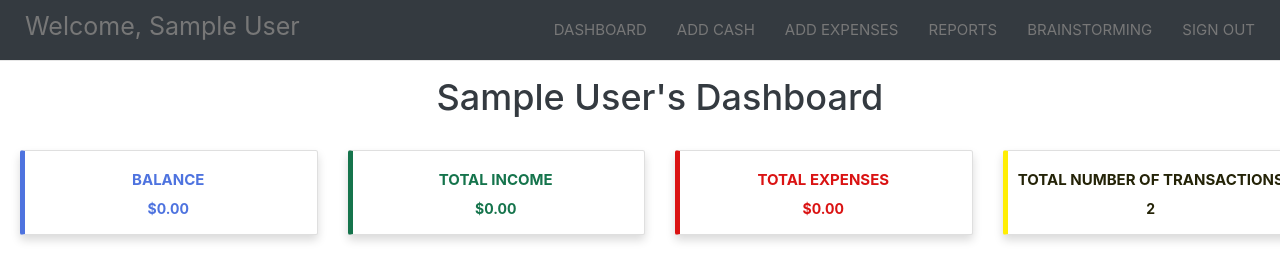
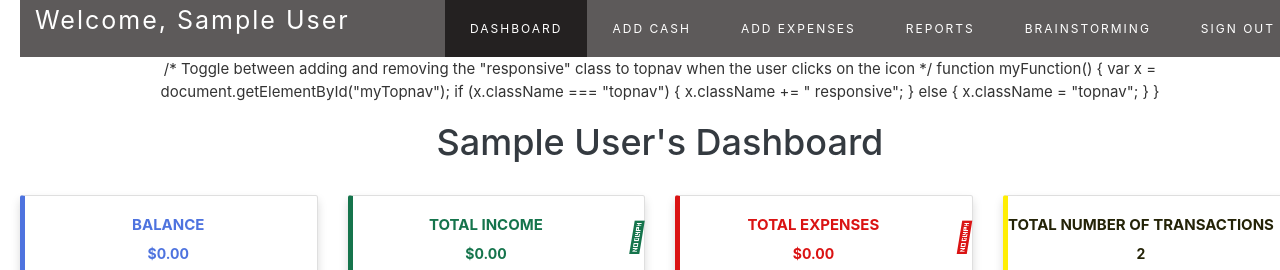
Before and after one commit to dawood96/budgetbookkeeping, a PHP site: page /dashboard.php in a window 1280 px wide. Shown: the top 270 px of the page. Run offline with PHP 8.4, Linux system fonts and the light colour scheme; the visitor is signed in with stand-in values (Sample User, id 1); tables that the repository leaves empty or names only in its code hold one stand-in row (values such as "Sample post"); some libraries are stand-ins or nearby versions.

Commit message:
Update dashboard.php

```diff
--- a/dashboard.php
+++ b/dashboard.php
@@ -30,39 +30,41 @@ include 'controllers/dashController.php';
 
     <script type="text/javascript" src="https://www.gstatic.com/charts/loader.js"></script>
     <script type="text/javascript" src="js/chart.js"></script>
+    /* Toggle between adding and removing the "responsive" class to topnav when the user clicks on the icon */
+function myFunction() {
+  var x = document.getElementById("myTopnav");
+  if (x.className === "topnav") {
+    x.className += " responsive";
+  } else {
+    x.className = "topnav";
+  }
+}
+    </script>
+
+<link rel="stylesheet" href="https://cdnjs.cloudflare.com/ajax/libs/font-awesome/4.7.0/css/font-awesome.min.css">
 
 </head>
 
 <body id="myPage">
-    <nav class="navbar navbar-default navbar-fixed-top navbar-expand-lg navbar-dark bg-dark ">
-        <div class="container-fluid">
-            <div class="navbar-header">
-                <button type="button" class="navbar-toggle" data-toggle="collapse" data-target="#myNavbar">
-                    <span class="icon-bar"></span>
-                    <span class="icon-bar"></span>
-                    <span class="icon-bar"></span>
-                </button>
 
-            </div>
-            <div class="navbar-brand">Welcome, <?php  echo $_SESSION['FName'];?></div>
-            <div class="collapse navbar-collapse" id="myNavbar">
-                <ul class="nav navbar-nav navbar-right">
-                    <li class="nav-item"><a href="dashboard.php">DASHBOARD</a></li>
-                    <li class="nav-item"><a href="IncomeDesign.php">ADD CASH</a></li>
-                    <li class="nav-item"><a href="ExpensesDesign.php">ADD EXPENSES</a></li>
-                    <li class="nav-item"><a href="#">REPORTS</a></li>
-                    <li class="nav-item"><a href="#">BRAINSTORMING</a></li>
-                    <li class="nav-item"><a href="logout.php">SIGN OUT</a></li>
-                </ul>
-            </div>
-        </div>
-    </nav>
+    <div class="topnav" id="myTopnav">
+        <div class="navbar-brand">Welcome, <?php  echo $_SESSION['FName'];?></div>
+
+         <a href="logout.php">SIGN OUT</a>
+         <a href="#">BRAINSTORMING</a>
+         <a href="#">REPORTS</a>
+        <a href="ExpensesDesign.php">ADD EXPENSES</a>
+      <a href="IncomeDesign.php">ADD CASH</a>
+<a href="dashboard.php" class="active">DASHBOARD</a>
+<a href="javascript:void(0);" class="icon" onclick="myFunction()">
+    <i class="fa fa-bars"></i>
+  </a>
+</div>
 
     <div class="container text-center text-dark">
         <h1> <?php  echo $_SESSION['FName'];?>'s Dashboard </h1>
     </div>
     <br>
-
 
     <!-- Content Row -->
     <div class="row">
```
